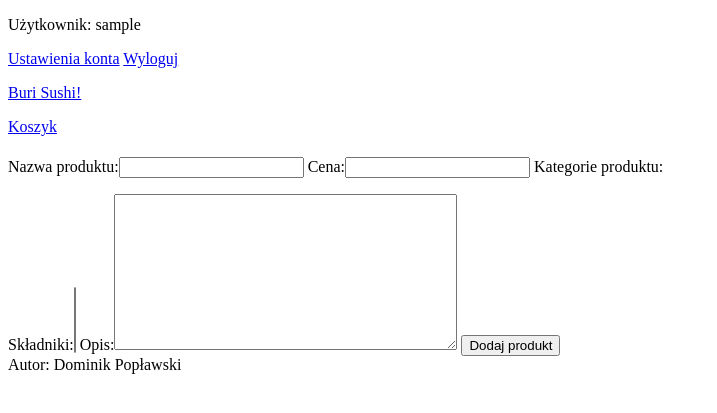
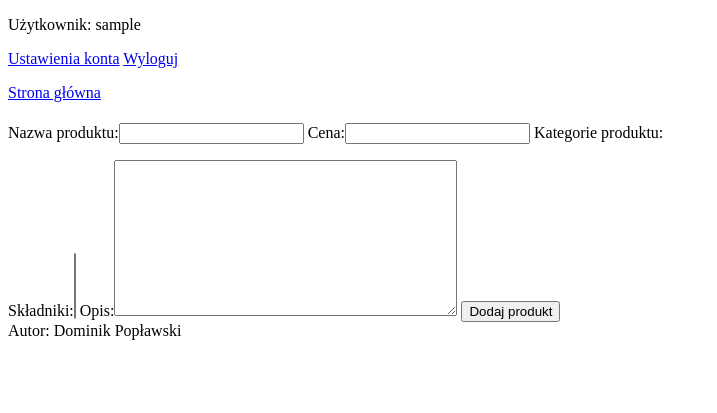
Before and after one commit to Swaroog23/final-project-coderslab, a Django app: page /add_product/ in a window 1280 px wide. Shown: the top 413 px of the page, without its empty margins (0-717 px from the left). Run offline with Django 3.2, Linux system fonts and the light colour scheme; the visitor is signed in with stand-in values (Sample User, id 1); data that the repository does not hold is empty.

Commit message:
Added staff requierment for add product view, name changes in templates

```diff
--- a/Buri_order_site/models.py
+++ b/Buri_order_site/models.py
@@ -1,6 +1,5 @@
 from django.db import models
 from django.contrib.auth.models import User
-from django.db.models.base import Model
 
 
 class Ingredients(models.Model):
--- a/Buri_order_site/templates/add_product.html
+++ b/Buri_order_site/templates/add_product.html
@@ -1,4 +1,7 @@
 {% extends 'base.html' %}
+{% block header %}
+    <a href="/"><p>Strona główna</p></a>
+{% endblock header %}
 {% block content %}
     {% if "info" %}
         <h4>{{info}}</h4>
--- a/Buri_order_site/templates/base.html
+++ b/Buri_order_site/templates/base.html
@@ -19,7 +19,7 @@
         {% endif %}
     {% endblock account_and_login %}
     {% block header %}
-    <a href="/"><p>Buri Sushi!</p></a>
+    <a href="/"><p>Strona główna</p></a>
     <a href="/cart/{{user.id}}"><p>Koszyk</p></a>
     {% endblock header %}
     {% block content %}
--- a/Buri_order_site/templates/cart.html
+++ b/Buri_order_site/templates/cart.html
@@ -8,7 +8,7 @@
     {% endif %}
 {% endblock account_and_login %}
 {% block header %}
-    <a href="/"><p>Buri Sushi!</p></a>
+    <a href="/"><p>Strona główna</p></a>
 {% endblock header %}
 {% block content %}
 <a href="/categories/">Menu</a><br>
--- a/Buri_order_site/templates/change_password.html
+++ b/Buri_order_site/templates/change_password.html
@@ -4,7 +4,7 @@
         <a href="/logout/">Wyloguj</a>
 {% endblock account_and_login %}
 {% block header %}
-    <a href="/"><p>Buri Sushi!</p></a>
+    <a href="/"><p>Strona główna</p></a>
 {% endblock header %}
 {% block content %}
     <form action="" method="POST">
--- a/Buri_order_site/templates/change_user_data.html
+++ b/Buri_order_site/templates/change_user_data.html
@@ -4,7 +4,7 @@
         <a href="/logout/">Wyloguj</a>
 {% endblock account_and_login %}
 {% block header %}
-    <a href="/"><p>Buri Sushi!</p></a>
+    <a href="/"><p>Strona główna</p></a>
 {% endblock header %}
 {% block content %}
     <form action="" method="POST">
--- a/Buri_order_site/templates/create_user.html
+++ b/Buri_order_site/templates/create_user.html
@@ -2,7 +2,7 @@
 {% block account_and_login %}
 {% endblock account_and_login %}
     {% block header %}
-    <a href="/"><p>Buri Sushi!</p></a>
+    <a href="/"><p>Strona główna</p></a>
 {% endblock header %}
 {% block content %}
     <form action="" method="POST">
--- a/Buri_order_site/templates/login.html
+++ b/Buri_order_site/templates/login.html
@@ -5,7 +5,7 @@
 {% block content %}
 
 {% if form.errors %}
-<p>Your username and password didn't match. Please try again.</p>
+<p>Podane hasło i nazwa użytkownika nie pasują do siebie. Spróbuj ponownie.</p>
 {% endif %}
 
 <form method="post" action="{% url 'login' %}">
--- a/Buri_order_site/templates/main.html
+++ b/Buri_order_site/templates/main.html
@@ -4,4 +4,7 @@
     {% if info %}
         <h4>{{info}}</h4>
     {% endif %}
+    {% if user.is_staff %}
+        <a href="/add_product/">Dodaj produkt</a><br>
+    {% endif %}
 {% endblock content %}
--- a/Buri_order_site/templates/payment.html
+++ b/Buri_order_site/templates/payment.html
@@ -6,7 +6,7 @@
     {% endif %}
 {% endblock account_and_login %}
 {% block header %}
-    <a href="/"><p>Buri Sushi!</p></a>
+    <a href="/"><p>Strona główna</p></a>
 {% endblock header %}
 {% block content %}
 <a href="/categories/">Menu</a><br>
--- a/Buri_order_site/views.py
+++ b/Buri_order_site/views.py
@@ -4,8 +4,9 @@ from django.shortcuts import render, redirect
 from django.views import View
 from django.contrib.auth.models import User
 from django.contrib.auth import login
+from django.contrib.admin.views.decorators import staff_member_required
 
-from Buri_order_site.models import Category, Ingredients, Product, Cart, CartProduct
+from Buri_order_site.models import Category, Product, Cart, CartProduct
 from Buri_order_site.forms import AddProductForm, ChangeUserData, UserAddressForm
 
 import json
--- a/final_project/urls.py
+++ b/final_project/urls.py
@@ -27,6 +27,7 @@ from Buri_order_site.views import (
     CartView,
 )
 from django.contrib.auth.decorators import login_required
+from django.contrib.admin.views.decorators import staff_member_required
 
 
 urlpatterns = [
@@ -55,5 +56,9 @@ urlpatterns = [
     path("cart/<user_id>/", CartView.as_view(), name="cart"),
     path("cart/<user_id>/payment/", PaymentView.as_view(), name="payment"),
     path("create_user/", CreateNewUserView.as_view(), name="create_new_user"),
-    path("add_product/", AdminAddProductView.as_view(), name="admin_add_product"),
+    path(
+        "add_product/",
+        staff_member_required(AdminAddProductView.as_view(), login_url="/login/"),
+        name="admin_add_product",
+    ),
 ]
```
